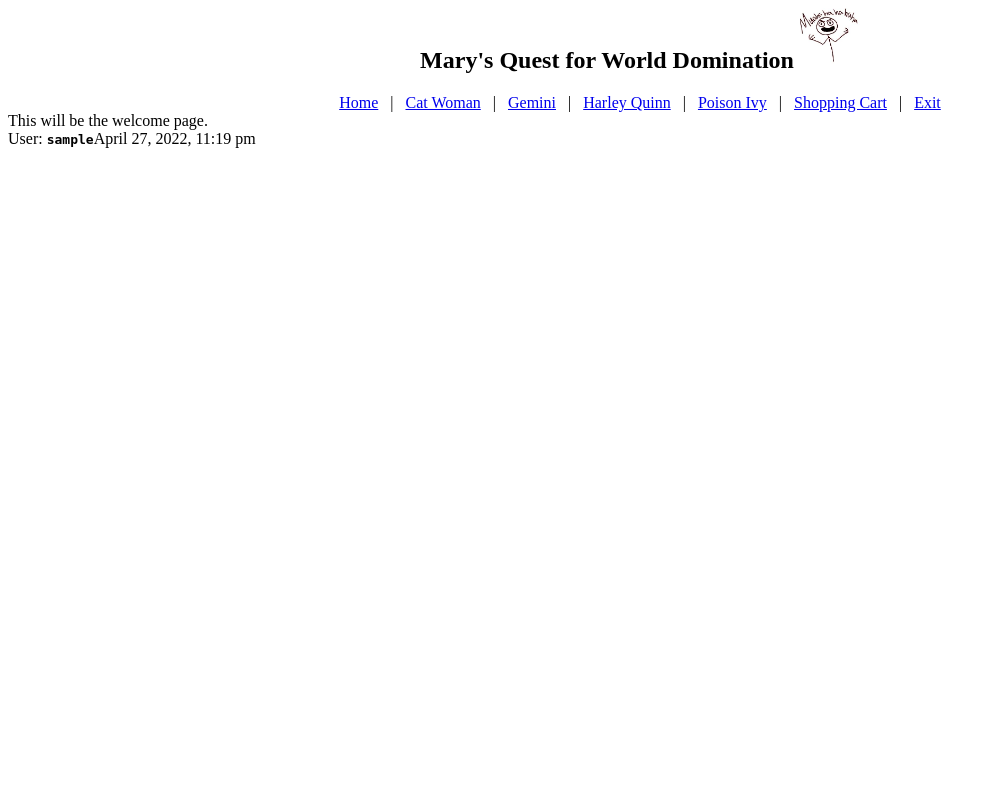
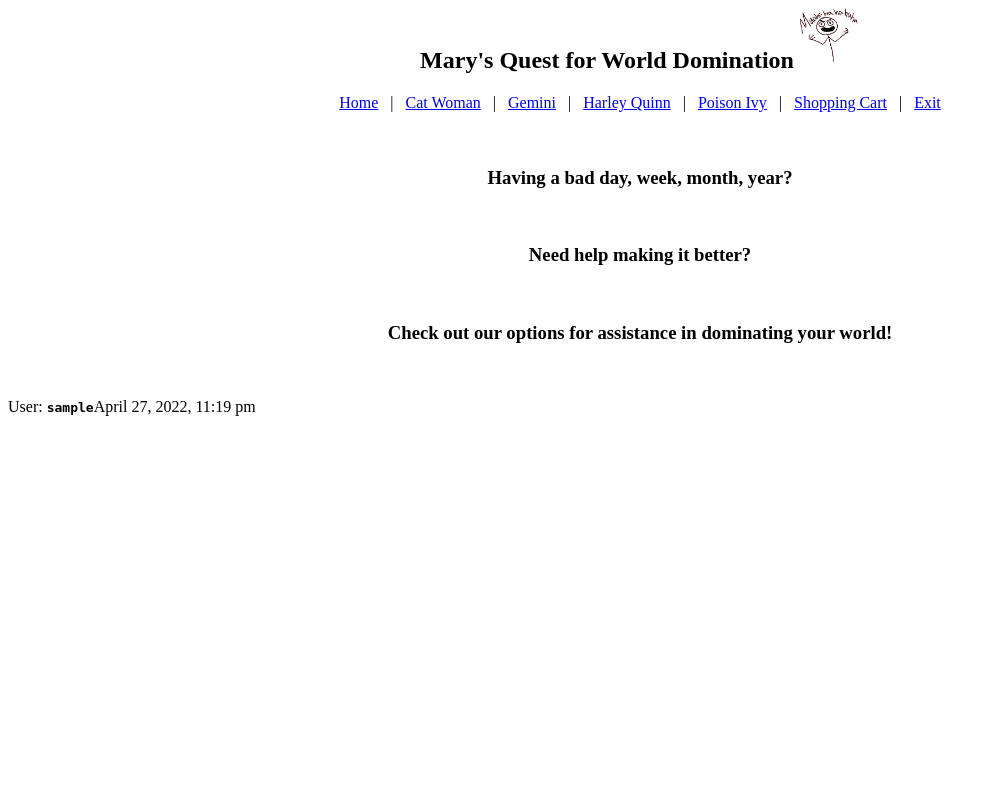
Before and after one commit to brownietn/csc155website, a PHP site: page /welcome.php in a window 1280 px wide. Shown: the whole page, without its empty margins (0-994 px from the left). Run offline with PHP 8.4, Linux system fonts and the light colour scheme; the visitor is signed in with stand-in values (Sample User, id 1).

Commit message:
add content to welcome

```diff
--- a/welcome.php
+++ b/welcome.php
@@ -5,7 +5,7 @@ CSC155 201h sp -->
 
 <html>
 <head>
-<title>Mary's CSC155 Class Page</title>
+<title>Mary's Quest for World Domination</title>
 <?php
 //php library with functions
 require("lib/phpfunctions.php");
@@ -18,9 +18,16 @@ validate_or_bounce();
 </head>
 <body>
 <?php readfile("lib/header.html"); ?>
+<br><br>
 
-This will be the welcome page.
-
+<center><h3>Having a bad day, week, month, year?</h3></center>
+<br>
+<center><h3>Need help making it better?</h3></center>
+<br>
+<center><h3>Check out our options for assistance in dominating your
+world!</h3></center>
+<br>
+<br>
 <div id=<?php require("lib/footer.php"); ?></div>
 </body>
 </html>
```
